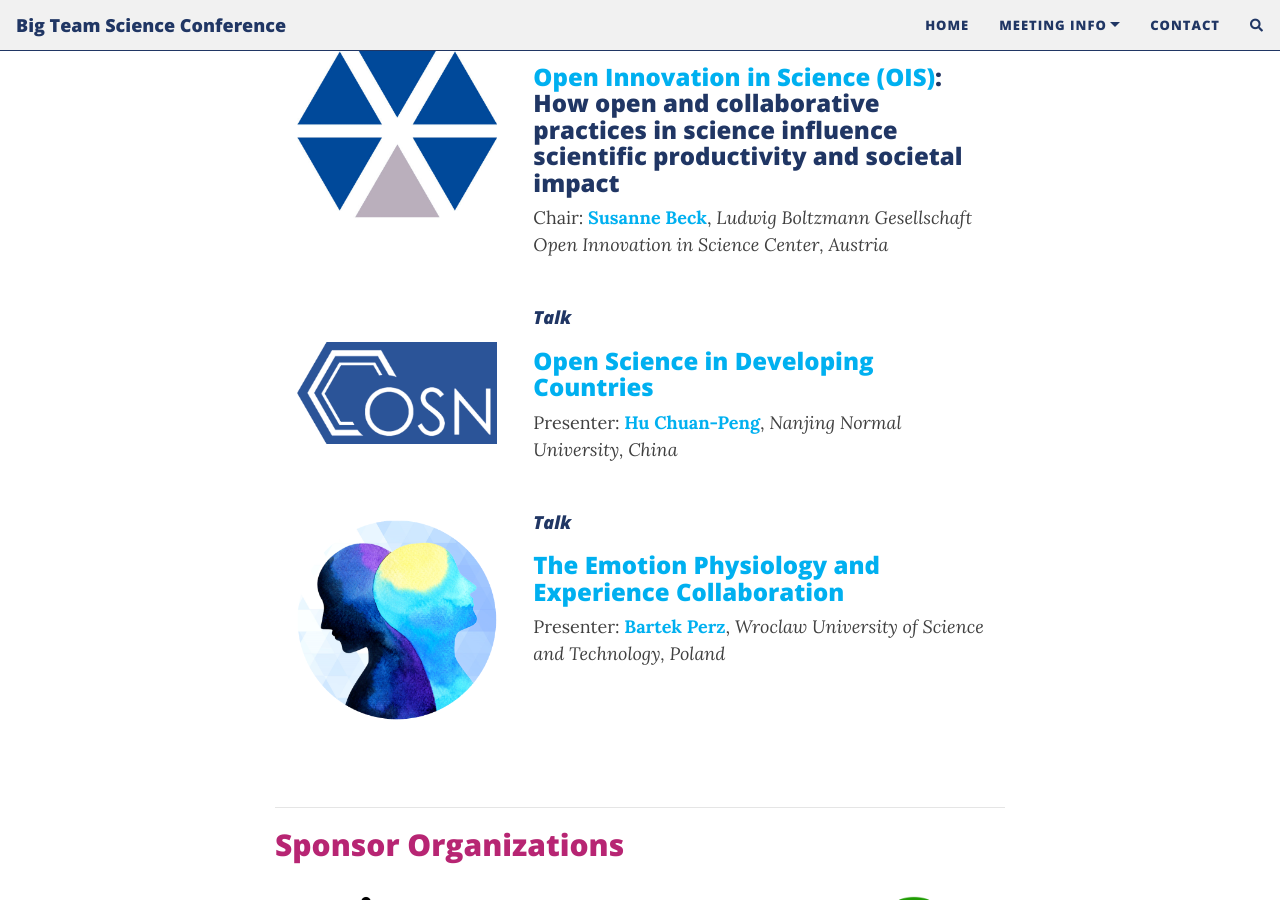
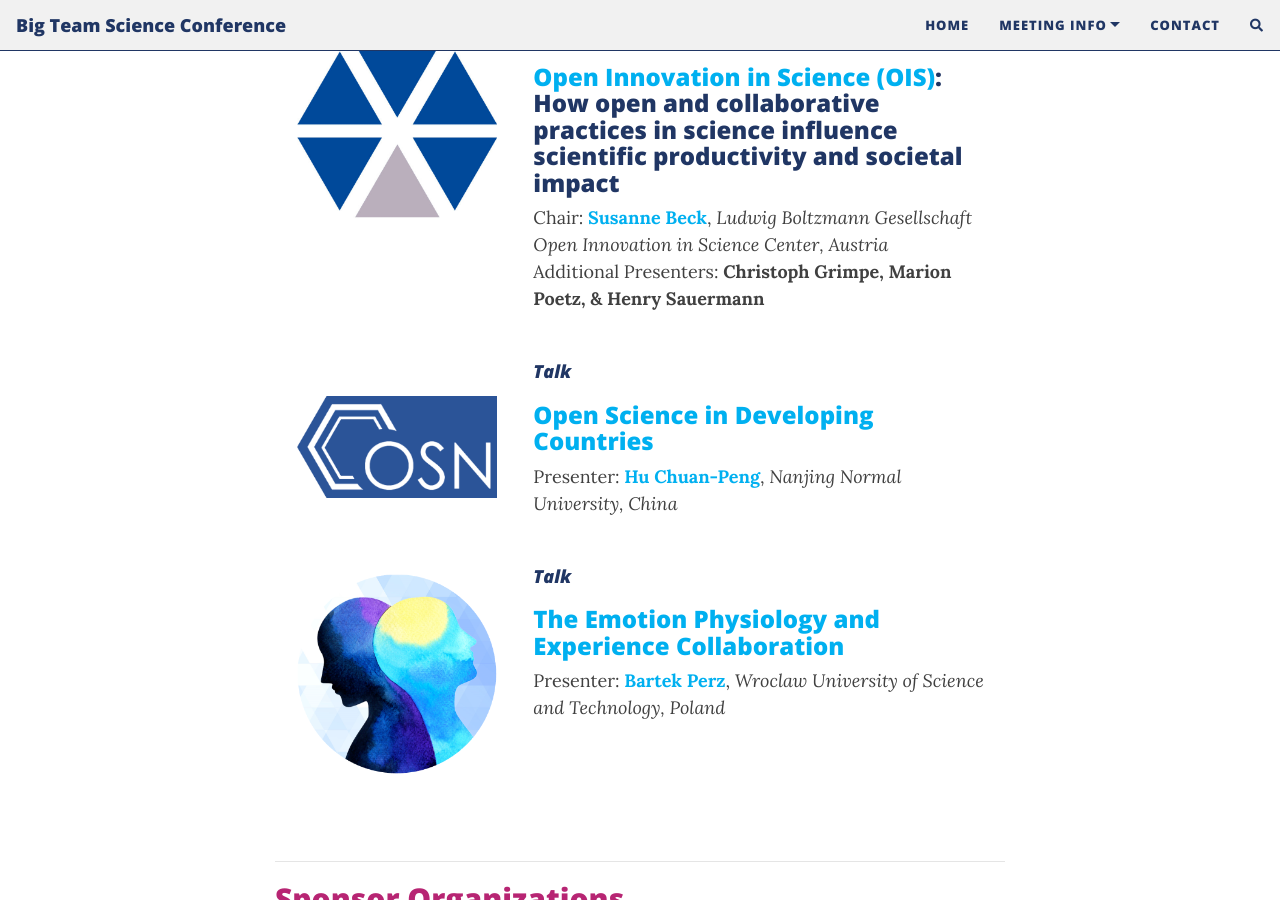
Before and after one commit to bigteamscienceconference/bigteamscienceconference.github.io, a Jekyll site: the page built from index.md, in a window 1280 px wide and 900 px high, scrolled down 2218 px. Built offline with Jekyll 4.4.1, drawn with Linux system fonts in a browser that asks for light colours; nearby versions of some CDN libraries; comment, search, counter and statistics services are not loaded.

Commit message:
Update index.md

```diff
--- a/index.md
+++ b/index.md
@@ -112,7 +112,8 @@ The second annual BTSCON will be held virtually via Zoom <b>October 23-25, 2023
       <div class="col-sm-8">
         <h4><i>Symposium</i></h4>
         <h3><a href="https://ois.lbg.ac.at/" target="_blank">Open Innovation in Science (OIS)</a>: How open and collaborative practices in science influence scientific productivity and societal impact</h3>
-        Chair: <a href="https://ois.lbg.ac.at/team/susanne-beck/" target="_blank"><b>Susanne Beck</b></a>, <i>Ludwig Boltzmann Gesellschaft Open Innovation in Science Center, Austria</i>
+        Chair: <a href="https://ois.lbg.ac.at/team/susanne-beck/" target="_blank"><b>Susanne Beck</b></a>, <i>Ludwig Boltzmann Gesellschaft Open Innovation in Science Center, Austria</i> <br>
+        Additional Presenters: <b>Christoph Grimpe, Marion Poetz, & Henry Sauermann</b>
       </div>
     </div>
     <div class="col-sm-12">
```
